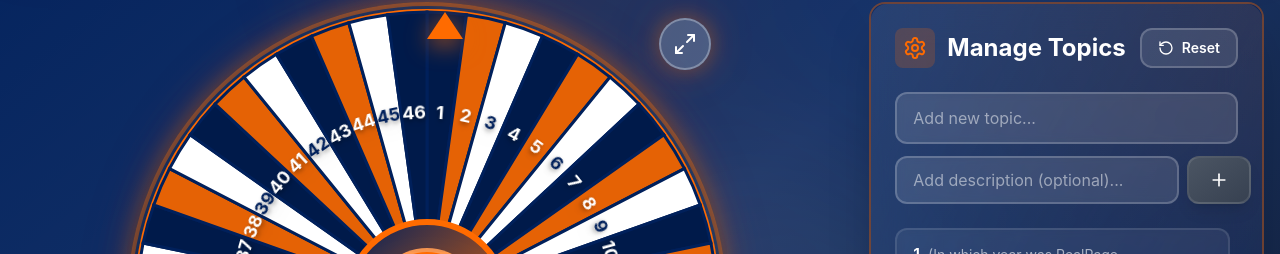
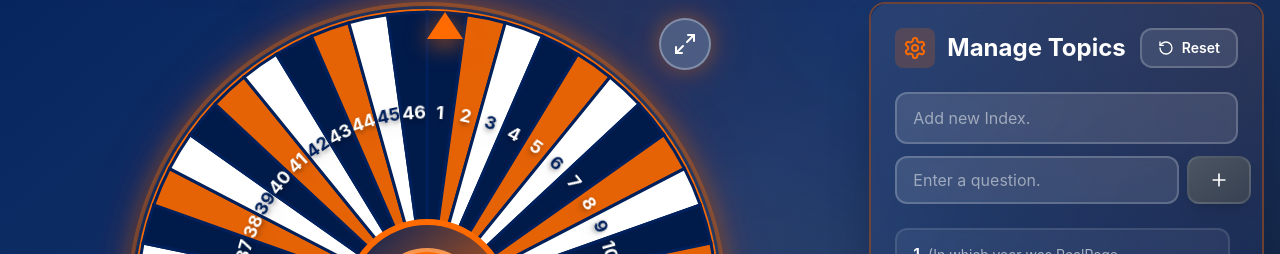
Before and after one commit to aswin-sai/SpinTheWheel, a React (Vite) app: page / in a window 1280 px wide. Shown: the part 258-512 px from the top of the page. Built offline with nearby package versions, Linux system fonts and the light colour scheme.

Commit message:
Question/INDEX

```diff
--- a/src/components/SegmentManager.tsx
+++ b/src/components/SegmentManager.tsx
@@ -60,7 +60,7 @@ export function SegmentManager({
               type="text"
               value={inputValue}
               onChange={(e) => setInputValue(e.target.value)}
-              placeholder="Add new topic..."
+              placeholder="Add new Index."
               className="flex-1 px-4 py-3 bg-white/10 border-2 border-white/20 rounded-xl text-white placeholder-white/50 focus:outline-none focus:ring-2 focus:ring-realpage-orange focus:border-realpage-orange/50 transition-all backdrop-blur-sm hover:bg-white/15"
               maxLength={20}
             />
@@ -70,7 +70,7 @@ export function SegmentManager({
               type="text"
               value={descValue}
               onChange={(e) => setDescValue(e.target.value)}
-              placeholder="Add description (optional)..."
+              placeholder="Enter a question."
               className="flex-1 px-4 py-2 bg-white/10 border-2 border-white/20 rounded-xl text-white placeholder-white/50 focus:outline-none focus:ring-2 focus:ring-realpage-orange focus:border-realpage-orange/50 transition-all backdrop-blur-sm hover:bg-white/15"
               maxLength={80}
             />
```
